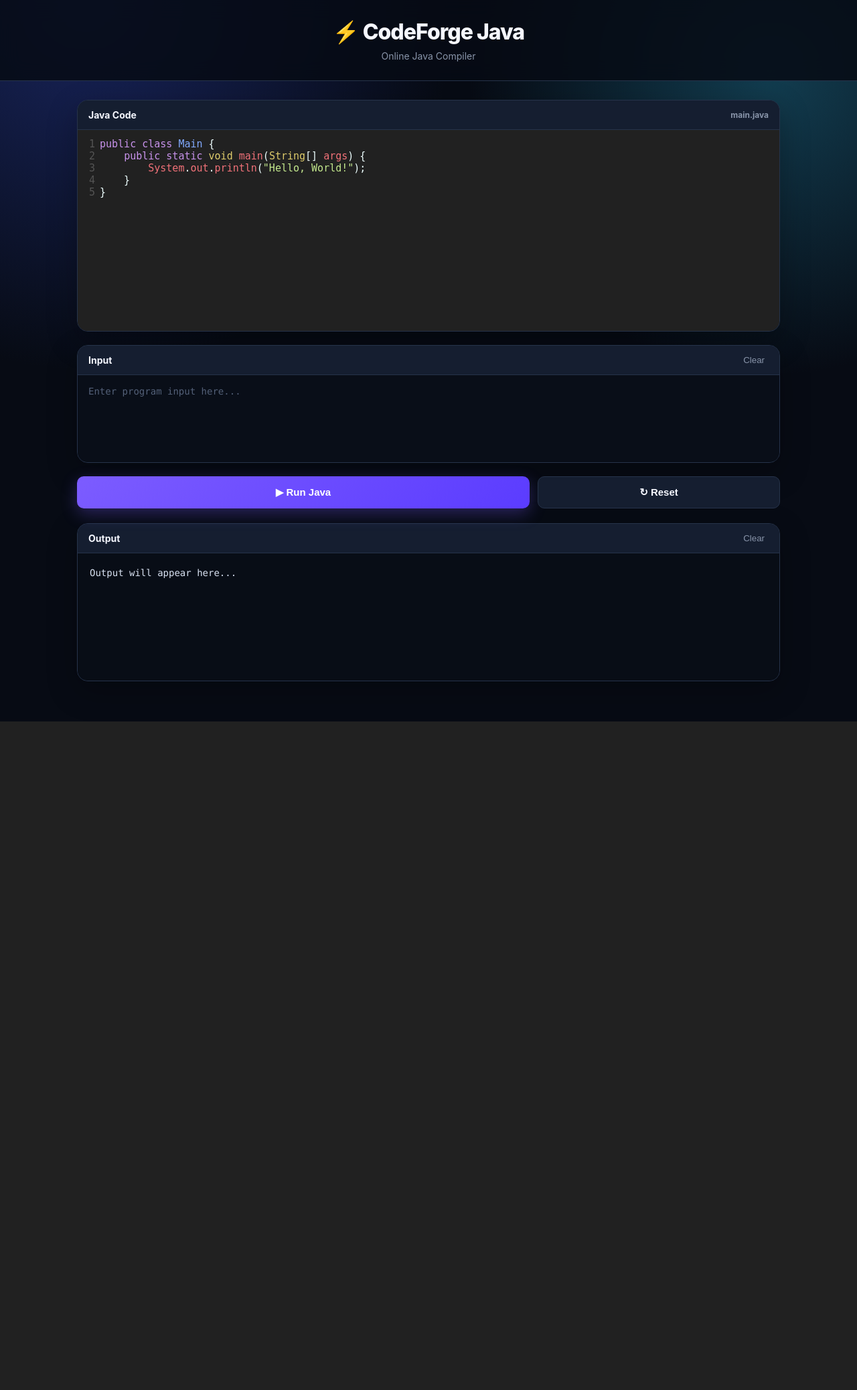
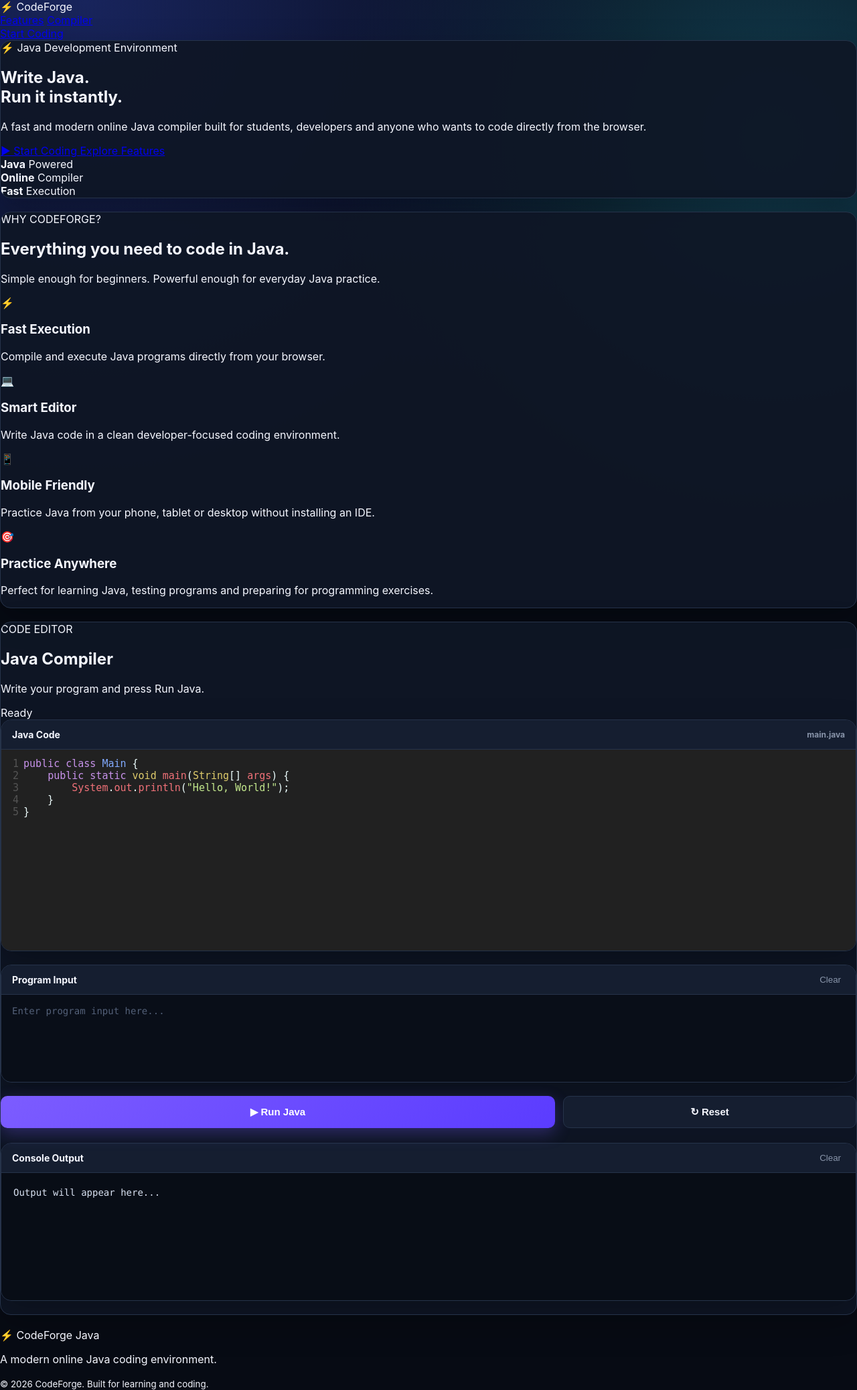
Before and after one commit to kumardhairy409-source/codeforge-java, a Flask app: page / in a window 1280 px wide. Shown: the whole page at 67% size. Before the commit the page ends 1077 px from the top, so only its background shows below. Run offline with Flask 3, Linux system fonts and the light colour scheme.

Commit message:
Enhance index.html with title, description, and layout
Updated the title and description for better clarity and added navigation and hero sections to enhance user experience.

```diff
--- a/templates/index.html
+++ b/templates/index.html
@@ -3,8 +3,15 @@
 <head>
     <meta charset="UTF-8">
     <meta name="viewport" content="width=device-width, initial-scale=1.0">
-    <title>CodeForge Java</title>
-<link rel="stylesheet" href="{{ url_for('static', filename='style.css') }}">
+
+    <title>CodeForge Java — Online Java Compiler</title>
+
+    <meta name="description"
+          content="CodeForge Java is a fast, modern online Java compiler for writing, testing and running Java code.">
+
+    <link rel="stylesheet"
+          href="{{ url_for('static', filename='style.css') }}">
+
     <link rel="stylesheet"
           href="https://cdnjs.cloudflare.com/ajax/libs/codemirror/5.65.16/codemirror.min.css">
 
@@ -14,47 +21,278 @@
 
 <body>
 
-    <header>
-        <h1>⚡ CodeForge Java</h1>
-        <p>Online Java Compiler</p>
-    </header>
+<!-- NAVIGATION -->
 
-    <main>
+<nav class="navbar">
+
+    <div class="brand">
+        <span class="brand-icon">⚡</span>
+        <span>CodeForge</span>
+    </div>
+
+    <div class="nav-links">
+        <a href="#features">Features</a>
+        <a href="#compiler">Compiler</a>
+    </div>
+
+    <a href="#compiler" class="nav-button">
+        Start Coding
+    </a>
+
+</nav>
+
+
+<!-- HERO -->
+
+<section class="hero">
+
+    <div class="hero-content">
+
+        <div class="badge">
+            ⚡ Java Development Environment
+        </div>
+
+        <h1>
+            Write Java.<br>
+            <span>Run it instantly.</span>
+        </h1>
+
+        <p class="hero-description">
+            A fast and modern online Java compiler built for
+            students, developers and anyone who wants to code
+            directly from the browser.
+        </p>
+
+        <div class="hero-buttons">
+
+            <a href="#compiler" class="primary-button">
+                ▶ Start Coding
+            </a>
+
+            <a href="#features" class="secondary-button">
+                Explore Features
+            </a>
+
+        </div>
+
+        <div class="hero-stats">
+
+            <div>
+                <strong>Java</strong>
+                <span>Powered</span>
+            </div>
+
+            <div>
+                <strong>Online</strong>
+                <span>Compiler</span>
+            </div>
+
+            <div>
+                <strong>Fast</strong>
+                <span>Execution</span>
+            </div>
+
+        </div>
+
+    </div>
+
+    <div class="hero-glow"></div>
+
+</section>
+
+
+<!-- FEATURES -->
+
+<section class="features" id="features">
+
+    <div class="section-heading">
+
+        <span class="small-label">WHY CODEFORGE?</span>
+
+        <h2>
+            Everything you need to
+            <span>code in Java.</span>
+        </h2>
+
+        <p>
+            Simple enough for beginners. Powerful enough
+            for everyday Java practice.
+        </p>
+
+    </div>
+
+
+    <div class="feature-grid">
+
+        <div class="feature-card">
+
+            <div class="feature-icon">⚡</div>
+
+            <h3>Fast Execution</h3>
+
+            <p>
+                Compile and execute Java programs directly
+                from your browser.
+            </p>
+
+        </div>
+
+
+        <div class="feature-card">
+
+            <div class="feature-icon">💻</div>
+
+            <h3>Smart Editor</h3>
+
+            <p>
+                Write Java code in a clean developer-focused
+                coding environment.
+            </p>
+
+        </div>
+
+
+        <div class="feature-card">
+
+            <div class="feature-icon">📱</div>
+
+            <h3>Mobile Friendly</h3>
+
+            <p>
+                Practice Java from your phone, tablet or
+                desktop without installing an IDE.
+            </p>
+
+        </div>
+
+
+        <div class="feature-card">
+
+            <div class="feature-icon">🎯</div>
+
+            <h3>Practice Anywhere</h3>
+
+            <p>
+                Perfect for learning Java, testing programs
+                and preparing for programming exercises.
+            </p>
+
+        </div>
+
+    </div>
+
+</section>
+
+
+<!-- COMPILER -->
+
+<section class="compiler-area" id="compiler">
+
+    <div class="compiler-heading">
+
+        <div>
+            <span class="small-label">CODE EDITOR</span>
+
+            <h2>Java Compiler</h2>
+
+            <p>
+                Write your program and press Run Java.
+            </p>
+        </div>
+
+        <div class="status">
+            <span class="status-dot"></span>
+            Ready
+        </div>
+
+    </div>
+
 
     <section class="editor-section">
+
         <div class="section-title">
             <span>Java Code</span>
             <span>main.java</span>
         </div>
 
         <textarea id="code"></textarea>
+
     </section>
 
+
     <section class="input-section">
+
         <div class="section-title">
-                <span>Input</span>
-                <button id="clearInput">Clear</button>
+
+            <span>Program Input</span>
+
+            <button id="clearInput">
+                Clear
+            </button>
+
         </div>
 
-            <textarea id="stdin"
+        <textarea
+            id="stdin"
             placeholder="Enter program input here..."></textarea>
+
     </section>
 
+
     <div class="buttons">
-            <button id="runBtn">▶ Run Java</button>
-            <button id="resetBtn">↻ Reset</button>
+
+        <button id="runBtn">
+            ▶ Run Java
+        </button>
+
+        <button id="resetBtn">
+            ↻ Reset
+        </button>
+
     </div>
 
+
     <section class="output-section">
+
         <div class="section-title">
-                <span>Output</span>
-                <button id="clearOutput">Clear</button>
+
+            <span>Console Output</span>
+
+            <button id="clearOutput">
+                Clear
+            </button>
+
         </div>
 
         <pre id="output">Output will appear here...</pre>
+
     </section>
 
-    </main>
+</section>
+
+
+<!-- FOOTER -->
+
+<footer>
+
+    <div class="footer-brand">
+        ⚡ CodeForge Java
+    </div>
+
+    <p>
+        A modern online Java coding environment.
+    </p>
+
+    <div class="footer-line"></div>
+
+    <small>
+        © 2026 CodeForge. Built for learning and coding.
+    </small>
+
+</footer>
+
+
+<!-- SCRIPTS -->
 
 <script src="https://cdnjs.cloudflare.com/ajax/libs/codemirror/5.65.16/codemirror.min.js"></script>
 
```
Lines whose indentation alone changed are shown as unchanged.
